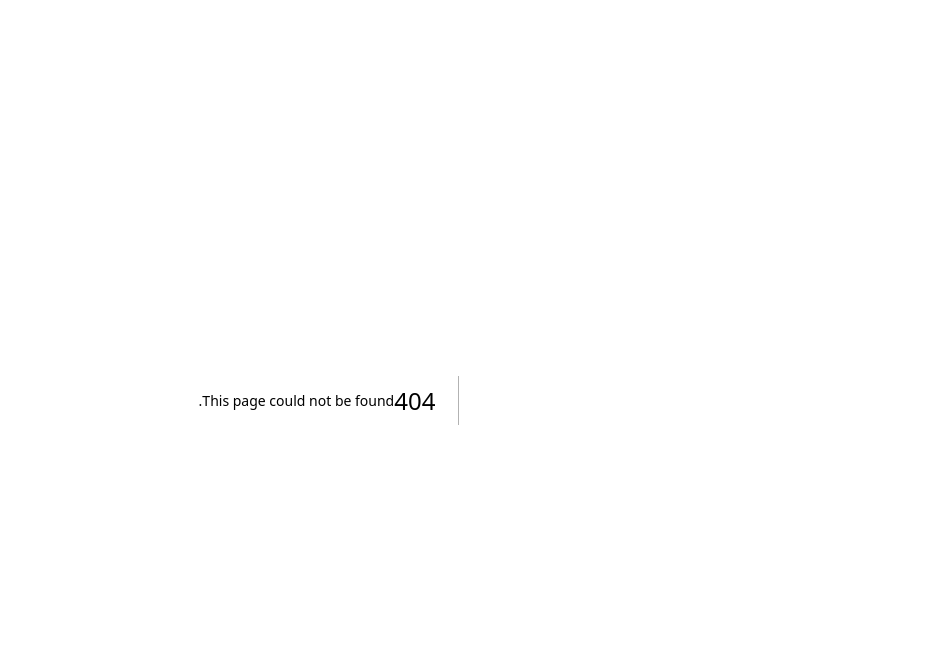
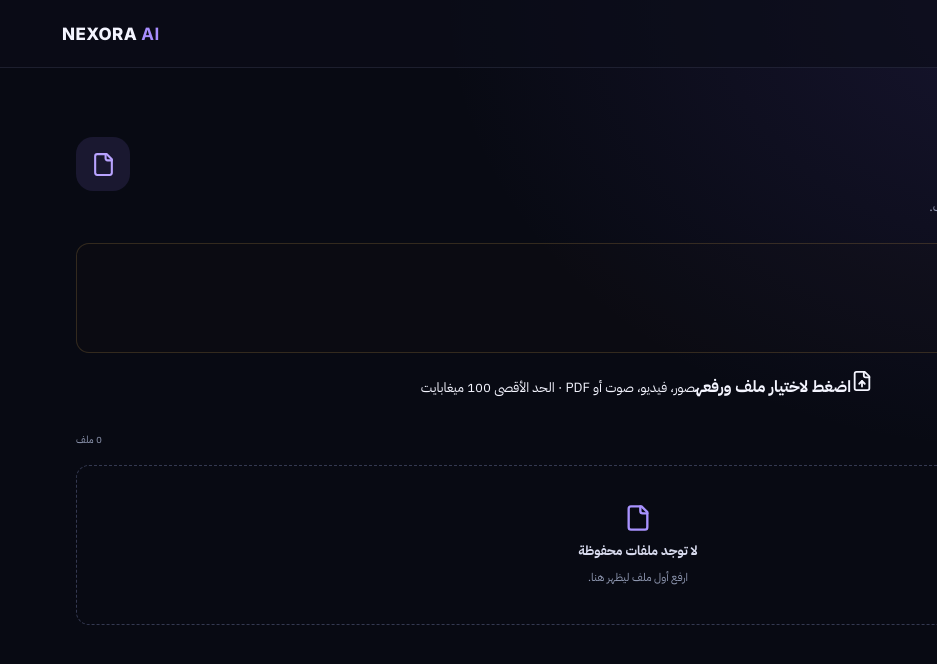
Before and after one commit to samaradelomran-spec/NEXORA-AI, a Next.js app: page /files in a window 1280 px wide. Before the commit this address had no page. Shown: the top 664 px of the page, without its empty margins (343-1280 px from the left). Built offline with nearby package versions, Linux system fonts and the light colour scheme; no server answers.

Commit message:
Add cloud storage page

```diff
--- /dev/null
+++ b/app/files/page.tsx
@@ -0,0 +1,5 @@
+import FilesPage from "../components/files-page";
+
+export default function FilesRoute() {
+  return <FilesPage />;
+}
```
